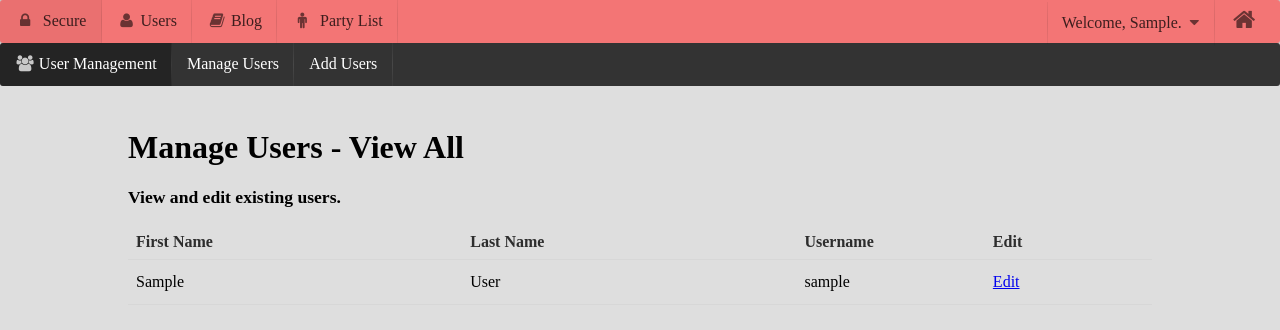
After one commit to westleyrussell/SPGammaIota, a Django app: page /secure/users/ in a window 1280 px wide. The commit adds this page. Shown: the top 330 px of the page. Run offline with Django 3.2, Linux system fonts and the light colour scheme; the visitor is signed in with stand-in values (Sample User, id 1); data comes from the database, SQL or seed files in the repository; parts of the project's set-up code (start-up, migrations or seed data) failed here and were passed over; some libraries are stand-ins or nearby versions.

Commit message:
Added more user stuff

```diff
--- a/SigmaPi/Secure/templates/secure_base.html
+++ b/SigmaPi/Secure/templates/secure_base.html
@@ -26,6 +26,11 @@
 		<i class="lock icon"></i> Secure
 	</div>
 
+	{% if perms.UserInfo.manage_users %}
+		<a class="item" id="blog" href="/secure/users">
+			<i class="user icon"></i>Users
+		</a>
+	{% endif %}
 	{% if perms.Blog.administrate_posts %}
 	<a class="item" id="blog" href="/secure/blog">
 		<i class="book icon"></i>Blog
@@ -38,8 +43,7 @@
 		<div id="profile_dropdown" class="ui item dropdown">
 			Welcome, {{ user.first_name }}.<i class="icon dropdown"></i>
 			<div class="menu">
-				<a class="item" href="#">Edit Profile</a>
-				<a class="item" href="#">Account Settings</a>
+				<a class="item" href="{% url 'UserInfo.views.edit_user' user.username %}">Edit Profile</a>
 				{% if user.is_staff %}
 					<a class="item" href="/admin/">Admin</a>
 				{% endif %}
--- a/SigmaPi/Secure/urls.py
+++ b/SigmaPi/Secure/urls.py
@@ -7,4 +7,5 @@ urlpatterns = patterns('',
 	url(r'^archives/', include('Archives.urls')),
     url(r'^parties/', include('PartyList.urls')),
     url(r'^blog/', include('Blog.secure_urls')),
+    url(r'^users/', include('UserInfo.secure_urls')),
 )
--- /dev/null
+++ b/SigmaPi/UserInfo/templates/secure/manage_users.html
@@ -0,0 +1,38 @@
+{% extends "secure/user_base.html" %}
+
+{% block content %}
+
+	<h1 class="ui header">Manage Users - View All</h1>
+
+	<h4 class="ui header">View and edit existing users.</h4>
+
+	{% if all_users %}
+
+		<table class="ui basic table segment">
+			<thead>
+				<tr>
+					<th class="two wide">First Name</th>
+					<th class="two wide">Last Name</th>
+					<th class="one wide">Username</th>
+					<th class="one wide">Edit</th>
+				</tr>
+			</thead>
+			<tbody>
+				{% for user in all_users %}
+				<tr>
+					<td>{{ user.first_name }}</td>
+					<td>{{ user.last_name }}</td>
+					<td>{{ user.username }}</td>
+					<td>
+						<a href="{% url 'UserInfo.views.edit_user' user.username %}">Edit</a>
+					</td>
+				</tr>
+				{% endfor %}
+			</tbody>
+		</table>
+
+	{% else %}
+	No users found.  <a href={% url 'UserInfo.views.add_users' %}">Create a new one.</a>
+	{% endif %}
+
+{% endblock %}
--- /dev/null
+++ b/SigmaPi/UserInfo/templates/secure/user_base.html
@@ -0,0 +1,22 @@
+{% extends "secure_base.html" %}
+
+{%block  local_includes %}
+	{% load staticfiles %}
+	<link rel='stylesheet' type='text/css' href='{% static "css/secure/users/users_common.css" %}' />
+{% endblock %}
+
+{% block module_nav %}
+	<div id="blog-nav" class="ui inverted menu">
+		<div class="header item">
+			<i class="users icon"></i>User Management
+		</div>
+		{% if perms.UserInfo.manage_users %}
+		<a class="item" href="{% url 'UserInfo.views.manage_users' %}">
+			Manage Users
+		</a>
+		<a class="item" href="{% url 'UserInfo.views.add_users' %}">
+			Add Users
+		</a>
+		{% endif %}
+	</div>
+{% endblock %}
--- a/SigmaPi/UserInfo/views.py
+++ b/SigmaPi/UserInfo/views.py
@@ -1,10 +1,11 @@
-from django.shortcuts import render
+from django.shortcuts import render, redirect
 from django.contrib.auth.models import User
 from django.http import HttpResponse
 from django.template import RequestContext
+from django.contrib.auth.decorators import permission_required, login_required
 
 from UserInfo import utils
-from UserInfo.models import UserInfo
+from UserInfo.models import UserInfo, EditUserInfoForm
 
 
 def users(request):
@@ -134,3 +135,56 @@ def profile(request):
 		return single_user(request, request.user.username)
 	else:
 		return HttpResponse("Not Authenticated")
+
+@permission_required('UserInfo.manage_users', login_url='Secure.views.home')
+def add_users(request):
+	"""
+		Provides a view for the profile of a logged in user.
+	"""
+
+	if request.method == 'POST':
+
+		return redirect("UserInfo.views.manage_users")
+
+	return render(request, 'secure/add_users.html', None)
+
+@permission_required('UserInfo.manage_users', login_url='Secure.views.home')
+def manage_users(request):
+	"""
+		Provides a view to manage all of the users in the system.
+	"""
+
+	all_users = User.objects.all().order_by("last_name")
+
+	context = RequestContext(request, {
+		'all_users': all_users,
+		})
+
+	return render(request, 'secure/manage_users.html', context)
+
+@login_required
+def edit_user(request, user):
+	"""
+		Provides a view to edit a single user.
+	"""
+	requested_user = User.objects.get(username__exact=user)
+	if (not requested_user == request.user) and not request.user.is_staff:
+		return redirect('PubSite.views.permission_denied')
+
+	if request.method == 'POST':
+		form = EditUserInfoForm(request.POST, instance=requested_user.userinfo)
+		if form.is_valid():
+			form.save()
+			return redirect("UserInfo.views.manage_users")
+	else:
+		form = EditUserInfoForm(instance=requested_user.userinfo)
+
+
+
+	context = RequestContext(request, {
+		'requested_user': requested_user,
+		'form': form,
+		'error': form.errors
+		})
+
+	return render(request, 'secure/edit_user.html', context)
--- /dev/null
+++ b/SigmaPi/static/css/secure/users/users_common.css
@@ -0,0 +1,18 @@
+#content {
+	margin: 40 auto;
+	width: 80%;
+}
+
+#user-nav {
+	margin: 0;
+	border-radius: 0;
+	-webkit-border-radius: 0;
+
+	-webkit-box-shadow: 0px 5px 7px rgba(50, 50, 50, 0.5);
+	-moz-box-shadow:    0px 5px 7px rgba(50, 50, 50, 0.5);
+	box-shadow:         0px 5px 7px rgba(50, 50, 50, 0.5);
+}
+
+form {
+	margin: 0;
+}
```
Also changed, not shown: SigmaPi/UserInfo/models.py (+20 -0 lines), SigmaPi/UserInfo/secure_urls.py (added, +9 -0 lines), SigmaPi/UserInfo/templates/secure/add_users.html (added, +8 -0 lines), SigmaPi/UserInfo/templates/secure/edit_user.html (added, +71 -0 lines), 4 other files.
